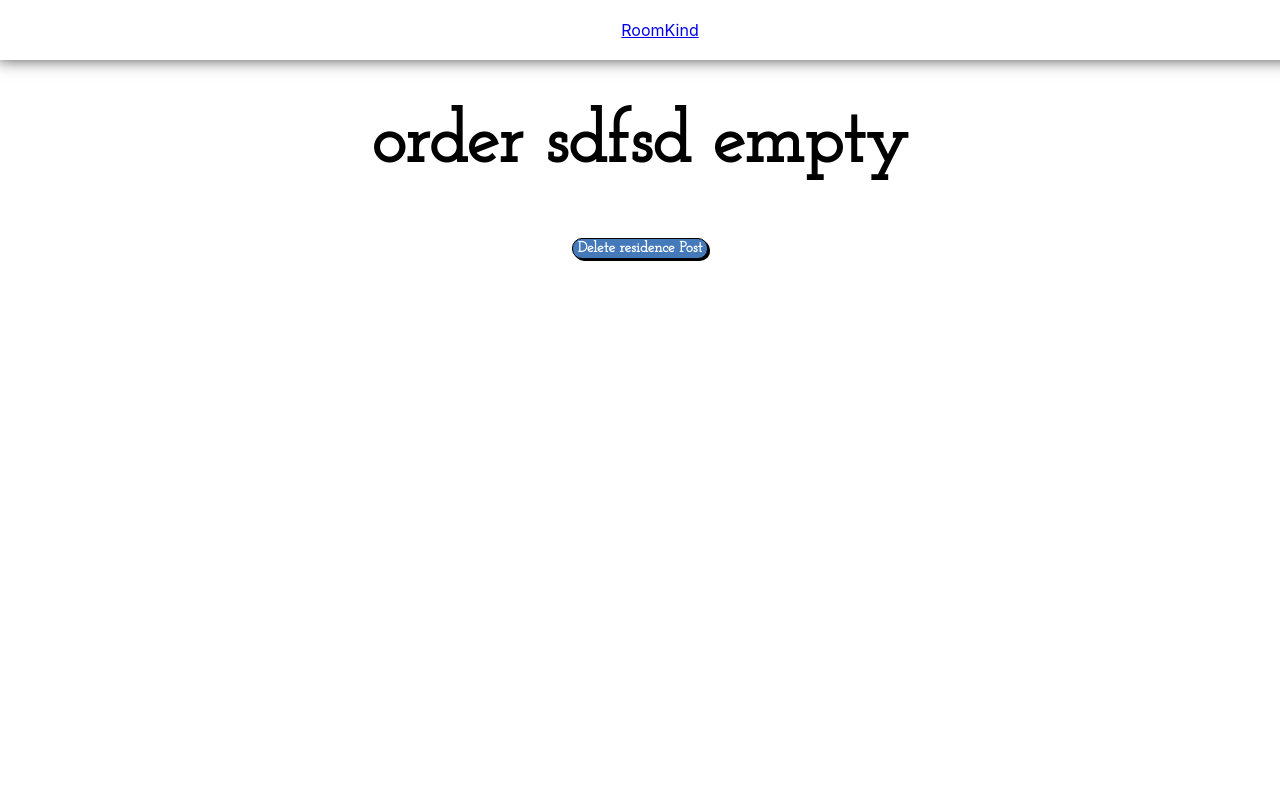
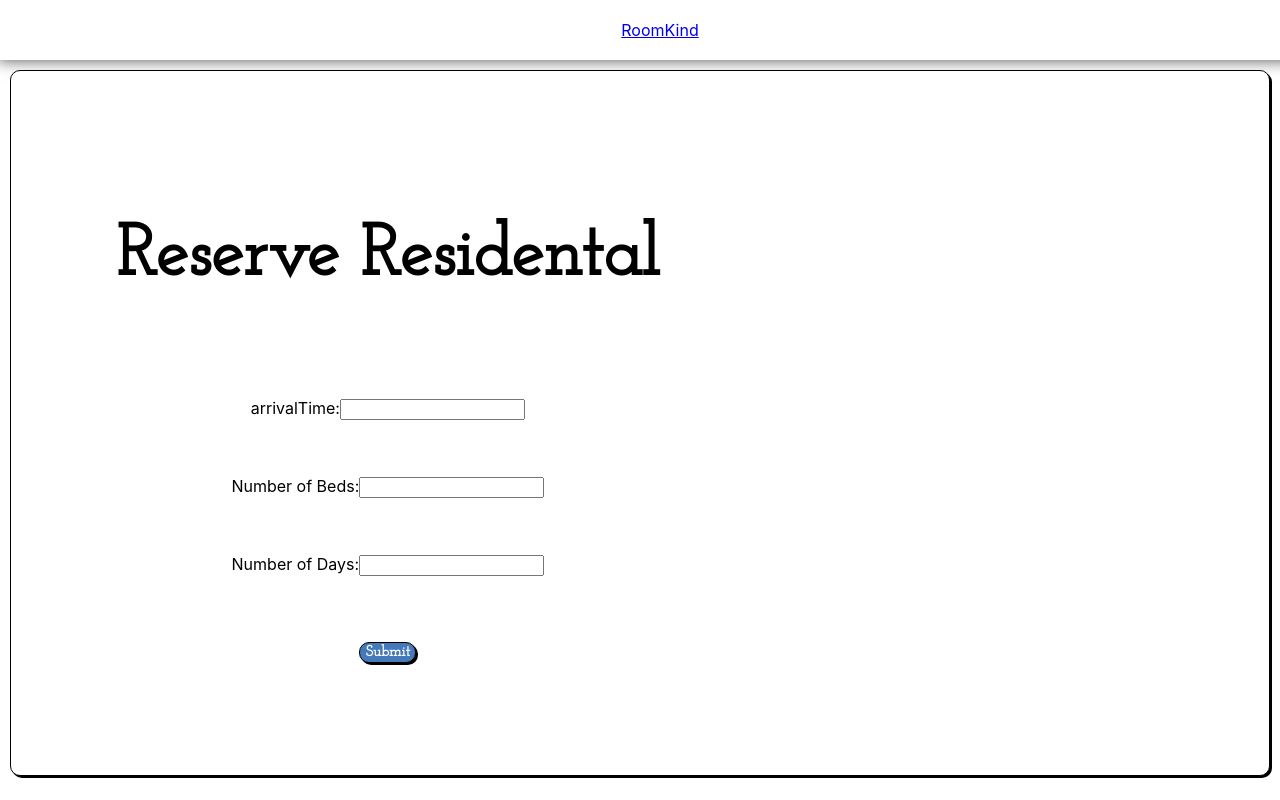
Before and after one commit to jnottin/project3_roomKind, a React (Create React App) app in the folder client/: page /reserveResidence/1 in a window 1280 px wide. Shown: the top 800 px of the page. Built offline with nearby package versions, Linux system fonts and the light colour scheme; no server answers.

Commit message:
ReserveResidence now shows reserve page and EditResidence now shows edit page

```diff
--- a/client/src/App.js
+++ b/client/src/App.js
@@ -8,7 +8,7 @@ import ReserveResidence from "./ReserveResidence/ReserveResidence";
 import HomePage from "./HomePage/HomePage";
 import ReserveShelter from "./ReserveShelter/ReserveShelter";
 import EditShelter from "./EditShelter/EditShelter";
-// import EditResidence from "./EditResidence/EditResidence";
+import EditResidence from "./EditResidence/EditResidence";
 
 class App extends Component {
   render() {
@@ -18,10 +18,10 @@ class App extends Component {
         <NewShelter />
         <NewResidence />
         <Route path="/reserveShelter/:id" exact component={ReserveShelter} />
-        {/* <Route path="/editResidence/:id" exact component={EditResidence} /> */}
+        <Route path="/editResidence/:id" exact component={EditResidence} />
         <Route path="/editShelter/:id" exact component={EditShelter} />
         <Route path="/" exact component={HomePage} />
-        <Route path="/reserveResidence/:_id" component={ReserveResidence} />
+        <Route path="/reserveResidence/:id" component={ReserveResidence} />
       </div>
     );
   }
--- a/client/src/ReserveResidence/ReserveResidence.js
+++ b/client/src/ReserveResidence/ReserveResidence.js
@@ -6,109 +6,92 @@ class ReserveResidence extends Component {
   constructor() {
     super();
     this.state = {
-      residences: []
+      form: {
+        arrivalTime: "",
+        numberOfBeds: "",
+        numberOfDays: ""
+      }
     };
-
     this.changeHandler = this.changeHandler.bind(this);
-    this.handleRemove = this.handleRemove.bind(this);
+    // this.submitHandler = this.submitHandler.bind(this);
   }
-  componentDidMount() {
-    axios
-      .get("http://localhost:3007/api/roomKind/residences")
-      .then(res => {
-        this.setState({
-          residences: res.data
-        });
-      })
-      .catch(err => {
-        console.log(err);
-      });
+  changeHandler(e) {
+    e.persist();
+    let store = this.state;
+    store.form[e.target.name] = e.target.value;
+    this.setState(store);
   }
 
-  handleRemove(e) {
-    e.preventDefault()
-    console.log("hit handleRemove function")
-    axios.delete('http://localhost:3007/reserveResidence/' + this.props.match.params._id)
-      .then((result) => {
+  // submitHandler(e) {
+  //   e.preventDefault();
+  //   fetch("/messages", {
+  //     method: "POST",
+  //     headers: { "Content-Type": "application/json" },
+  //     data: JSON.stringify(this.state.form)
+  //   });
+  // }
+
+  onSubmit = e => {
+    e.preventDefault();
+    // get our form data out of state
+    const { arrivalTime, numberOfBeds, numberOfDays } = this.state;
+
+    axios
+      .post("/", { arrivalTime, numberOfBeds, numberOfDays })
+      .then(result => {
+        //access the results here....
       });
-  }
-
-  changeHandler(e) {
-    const target = e.target;
-    const name = target.name;
-    const value = target.type === "checkbox" ? target.checked : target.value;
-
-    this.setState({
-      [name]: value
-    });
-  }
-
-
+  };
 
   render() {
-    const residences = this.state.residences
-    const residenceId = this.props.match.params._id;
-    const residenceInfo = residences.filter(specificResidence => specificResidence._id === residenceId)
-    const residence = residenceInfo[0]
-    console.log(residence)
+    const { form } = this.state;
 
-    if (typeof residence != "undefined") {
-      return (
-        <div>
-          <h2>{residence.name}</h2>
+    return (
+      <form className="form" onSubmit={this.onSubmit}>
+        <div className="col">
+          <h1>Reserve Residental</h1>
 
-          <form className="newresidence">
-            <p>
-              <label htmlFor="Name">Name Of residence</label> <br />
+          <div>
+            <label>
+              arrivalTime:
               <input
                 type="text"
-                name="name"
-                onChange={this.handleInputChange}
-                value={this.state.name}
-                // value={residence.name}
-                placeholder={residence.name}
+                name="arrivalTime"
+                value={form.arrivalTime}
+                onChange={this.changeHandler}
               />
-            </p>
-            <p>
-              <label htmlFor="location">Location</label> <br />
+            </label>
+          </div>
+
+          <div>
+            <label>
+              Number of Beds:
               <input
                 type="text"
-                name="location"
-                onChange={this.handleInputChange}
-                value={this.state.location}
-                // value={residence.location}
-                placeholder={residence.location}
+                name="numberOfBeds"
+                value={form.numberOfBeds}
+                onChange={this.changeHandler}
               />
-            </p>
-            <p>
-              <label htmlFor="beds">Number of Beds</label> <br />
+            </label>
+          </div>
+
+          <div>
+            <label>
+              Number of Days:
               <input
                 type="text"
-                name="beds"
-                // value={residence.beds}
-                value={this.state.beds}
-                onChange={this.handleInputChange}
-                placeholder={residence.beds}
+                name="numberOfDays"
+                value={form.numberOfDays}
+                onChange={this.changeHandler}
               />
-            </p>
-            <p>
-              <button type="submit" onClick={this.handleEdit}>Done With Change!</button>
-              <button type="submit" onClick={this.handleRemove}>Delete residence Post</button>
-            </p>
-          </form>
+            </label>
+          </div>
+          <div>
+            <button type="submit">Submit</button>
+          </div>
         </div>
-      )
-
-
-    } else {
-      return (
-        <div>
-          <h1>order sdfsd empty</h1>
-          <button type="submit" onClick={this.handleRemove}>Delete residence Post</button>
-        </div>
-      )
-    }
-
+      </form>
+    );
   }
 }
 
--- a/client/src/Residences/Residences.css
+++ b/client/src/Residences/Residences.css
@@ -11,6 +11,6 @@
 }
 
 .residenceImage {
-    height: 200px;
-    width: 150px;
+    height: 150px;
+    width: 200px;
 }
--- a/client/src/Residences/Residences.js
+++ b/client/src/Residences/Residences.js
@@ -77,18 +77,18 @@ class Residences extends Component {
             <h4>Location: {residences.location}</h4>
             <h4>Number of Days Available: {residences.numberOfDays}</h4>
             <h4>Number of Beds Available: {residences.beds}</h4>
-            <Link to={"/reserveResidence/" + residences._id}>
-              <p>Edit or Delete Residence Listing</p>
+            {/* <Link to={"/reserveResidence/" + residences._id}>
+              <p>Reserve Residence</p>
               <Route path={"/reserveResidence/" + residences._id} exact
                 render={(routerprops) => <ReserveResidence list={this.state.residences} match={routerprops.match} />}
               />
-            </Link>
-            {/* <Link to={`/editResidence/${residences._id}`}>
+            </Link> */}
+            <Link to={`/editResidence/${residences._id}`}>
               <p>Edit or Delete Residence Listing</p>
               <Route path={`/editResidence/${residences._id}`} exact
                 render={(routerprops) => <EditResidence list={this.state.residences} match={routerprops.match} />}
               />
-            </Link> */}
+            </Link>
           </div>
         </div>
       );
@@ -101,7 +101,6 @@ class Residences extends Component {
           Add New Residence
         </button>
         <div>{residences}</div>
-
       </div>
     );
   }
--- a/client/src/Shelters/Shelters.js
+++ b/client/src/Shelters/Shelters.js
@@ -41,10 +41,10 @@ class Shelters extends Component {
             <h4>Name of Shelter: {shelters.name}</h4>
             <h4>Location: {shelters.location}</h4>
             <h4>Number of Beds Available: {shelters.beds}</h4>
-            <Link to={`/reserveShelter/${shelters._id}`}>
-              {/* <Route path="/reserveShelter/:id" exact component={ReserveShelter} /> */}
-              <p>ReserveShelter</p>
-            </Link>
+            {/* <Link to={`/reserveShelter/${shelters._id}`}>
+              <Route path="/reserveShelter/:id" exact component={ReserveShelter} />
+              <p>Reserve Shelter</p>
+            </Link> */}
             <Link to={`/editShelter/${shelters._id}`}>
               <Route path={`/editShelter/${shelters._id}`} exact
                 render={(routerprops) => <EditShelter list={this.state.shelters} match={routerprops.match} />}
```
